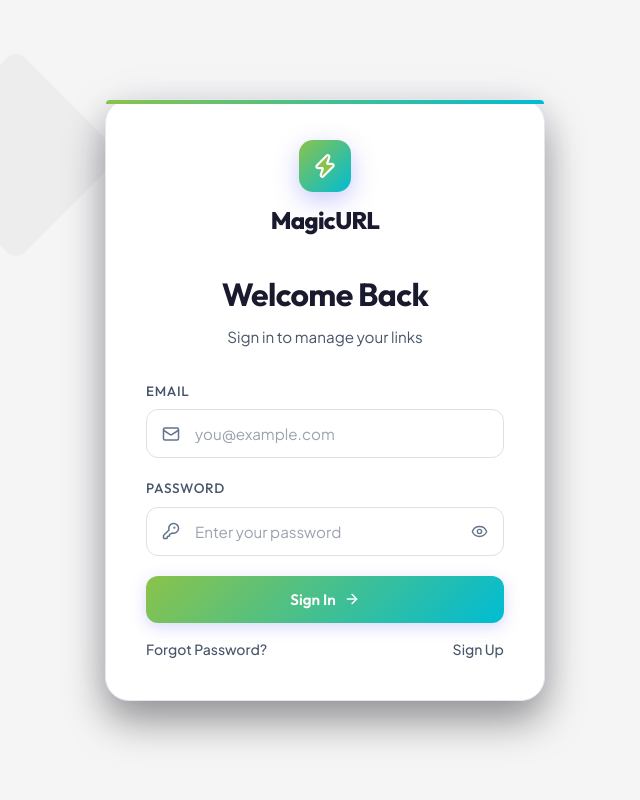
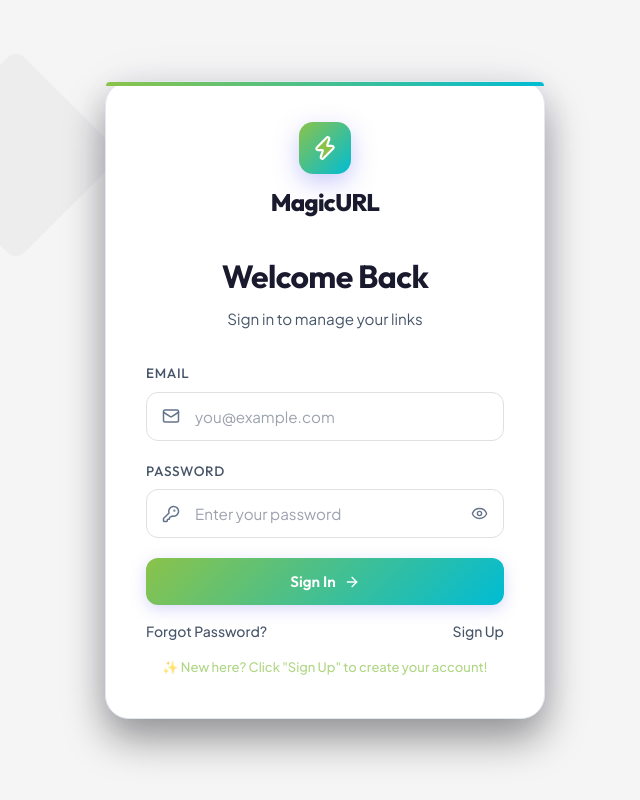
Before and after one commit to KanikaSuresh17/Url-shortener, a React app in the folder frontend/: page /login in a window 1280 px wide. Shown: the whole page, without its empty margins (315-955 px from the left). Built offline with nearby package versions, Linux system fonts and the light colour scheme; the HTML template or start-up script is replaced by a standard one.

Commit message:
new user signup blinking chnages

```diff
--- a/frontend/src/components/Login.jsx
+++ b/frontend/src/components/Login.jsx
@@ -144,6 +144,10 @@ export default function Login({ setUser }) {
             <Link to="/forgot-password" className="auth-link">Forgot Password?</Link>
             <Link to="/register" className="auth-link">Sign Up</Link>
           </div>
+
+          <div className="login-hint-banner">
+            ✨ New here? Click "Sign Up" to create your account!
+          </div>
         </form>
       </motion.div>
     </div>
--- a/frontend/src/index.css
+++ b/frontend/src/index.css
@@ -1467,3 +1467,18 @@ a {
     width: 100%;
   }
 }
+
+/* Login Hint Pulse Animation */
+@keyframes blink-pulse {
+  0%, 100% { opacity: 1; }
+  50% { opacity: 0.4; }
+}
+
+.login-hint-banner {
+  font-size: 13px;
+  color: var(--primary);
+  text-align: center;
+  margin-top: 16px;
+  animation: blink-pulse 2s ease-in-out infinite;
+  font-weight: 500;
+}
```
